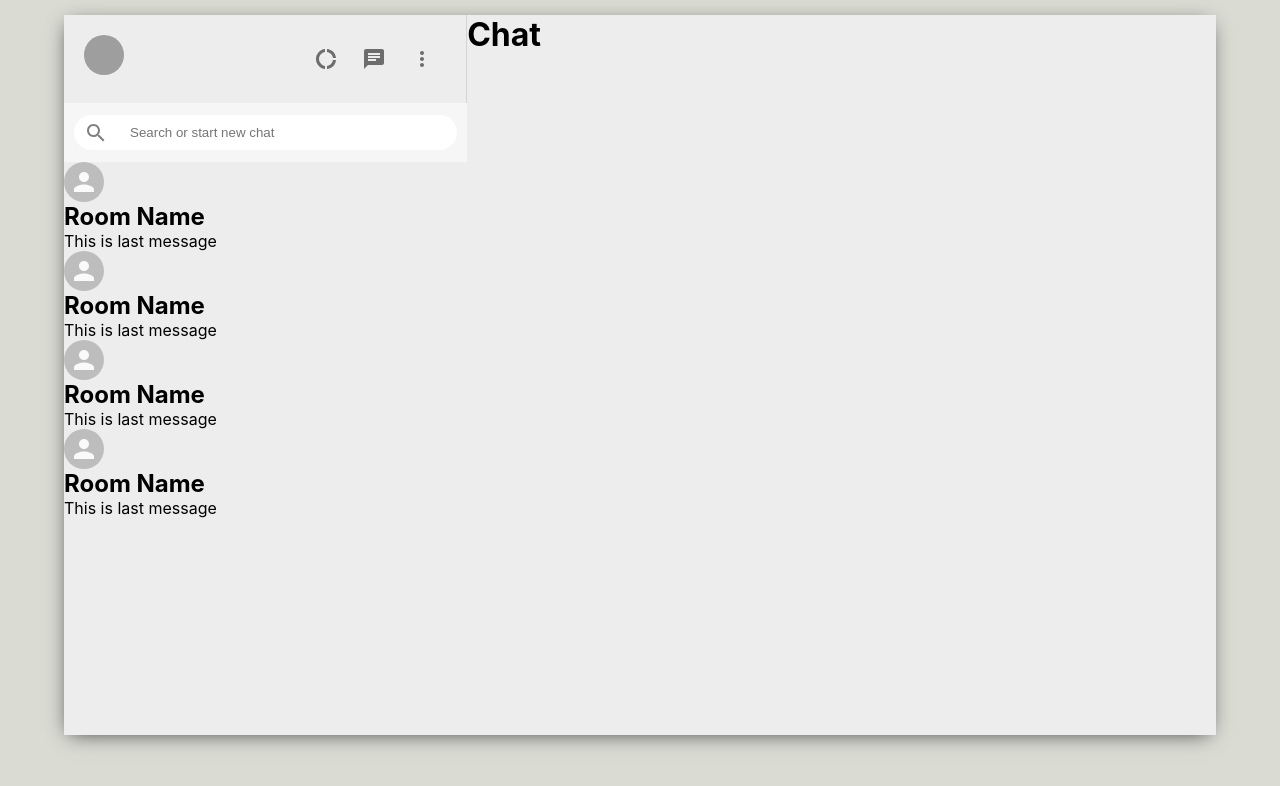
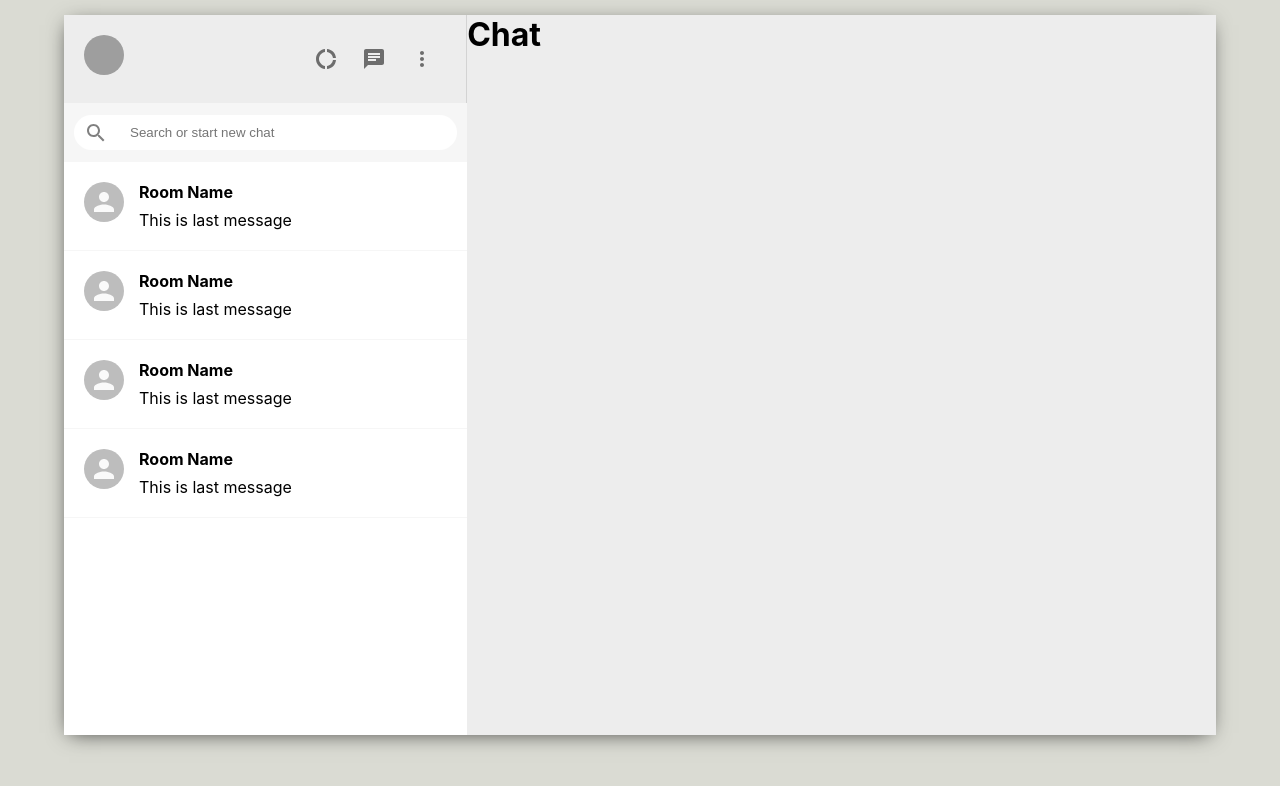
Before and after one commit to rohansethi1999430/whatsapp-MERN, a React (Create React App) app: page / in a window 1280 px wide. Shown: the top 786 px of the page. Built offline with nearby package versions, Linux system fonts and the light colour scheme; grey boxes are pictures that could not be loaded.

Commit message:
css for sidebarChat component

```diff
--- a/src/Sidebar.css
+++ b/src/Sidebar.css
@@ -44,3 +44,8 @@
   outline-width: 0;
   margin-left: 10px;
 }
+.sidebar__chats {
+  flex: 1;
+  overflow: scroll;
+  background-color: white;
+}
--- a/src/SidebarChat.css
+++ b/src/SidebarChat.css
@@ -0,0 +1,16 @@
+.sidebarChat {
+  display: flex;
+  padding: 20px;
+  cursor: pointer;
+  border-bottom: 1px solid #f6f6f6;
+}
+.sidebarChat:hover {
+  background-color: #ebebeb;
+}
+.sidebarChat__info > h2 {
+  font-size: 16px;
+  margin-bottom: 8px;
+}
+.sidebarChat__info {
+  margin-left: 15px;
+}
```
